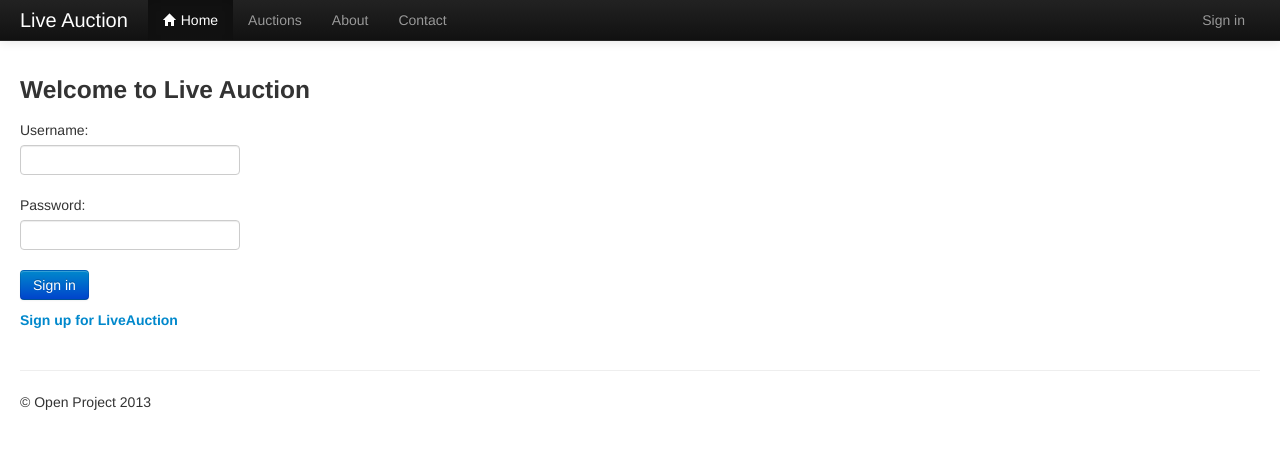
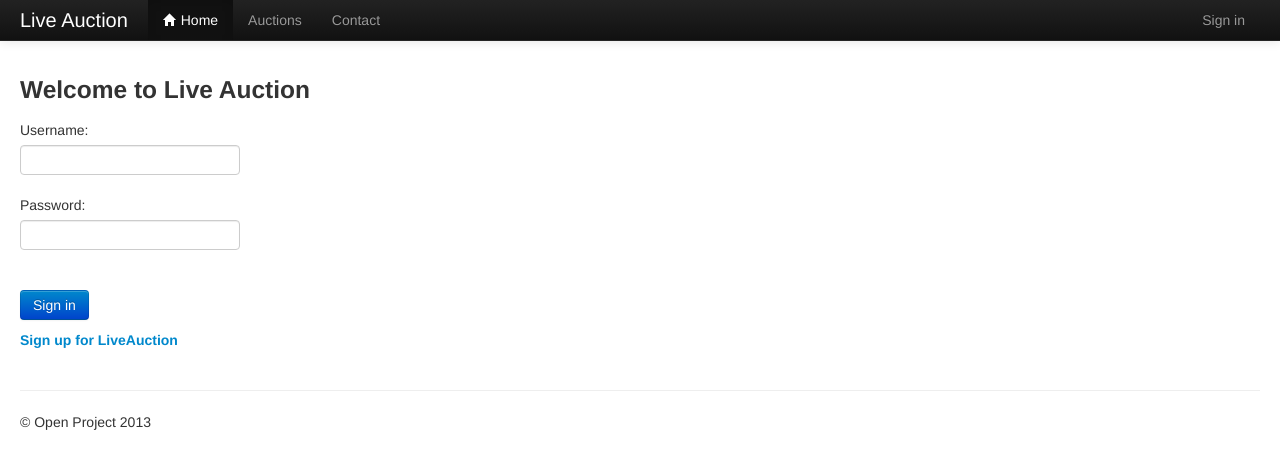
Before and after one commit to epigos/LiveAuction, a Django app: page /login/ in a window 1280 px wide. Shown: the top 469 px of the page. Run offline with Django 3.2, Linux system fonts and the light colour scheme; some libraries are stand-ins or nearby versions.

Commit message:
Refactoring

```diff
--- a/src/app/LiveAuction/templates/Auctions/SingleAuction.html
+++ b/src/app/LiveAuction/templates/Auctions/SingleAuction.html
@@ -1,7 +1,7 @@
 {% extends './base.html' %}
 {% block title %} Auction {{auction.Title}} {% endblock %}
 {%block content %}
-<h1>{{ auction.Title }}</h1>
+<h3>{{ auction.Title }}</h3>
 <br>
 <p>ID: {{ auction.Id }}</p>
 <p>{{ auction.Descripcion }}</p>
--- a/src/app/LiveAuction/templates/base.html
+++ b/src/app/LiveAuction/templates/base.html
@@ -31,9 +31,6 @@
 						</li>
 						<li>
 							<a href="/auctions/page/1/">Auctions</a>
-						</li>
-						<li>
-							<a href="#about">About</a>
 						</li>
 						<li>
 							<a href="#contact">Contact</a>
--- a/src/app/LiveAuction/templates/login.html
+++ b/src/app/LiveAuction/templates/login.html
@@ -4,8 +4,9 @@
 <h3>Welcome to Live Auction</h3>
 <form action="." method="POST">
 	{% csrf_token %}
-	{{ mensaje }}
 	{{ form.as_p }}
+	<p class="text-error" >{{ mensaje }}</p>
+	<br>
 	<button class="btn btn-primary" type="submit">Sign in</button>
 	<h5>
 		<a href="/register/">Sign up for LiveAuction</a>
```
Also changed, not shown: 1 other file.
